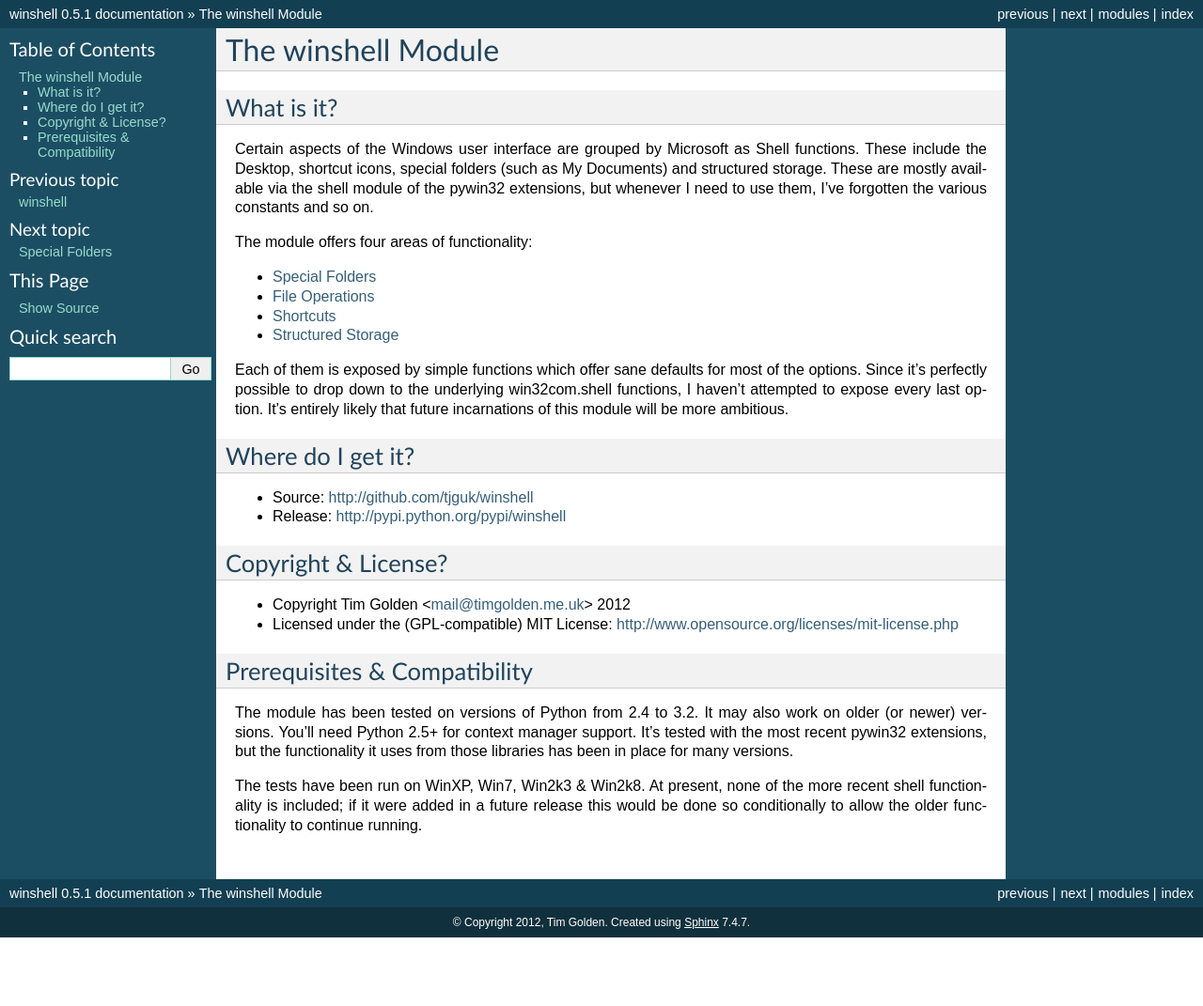
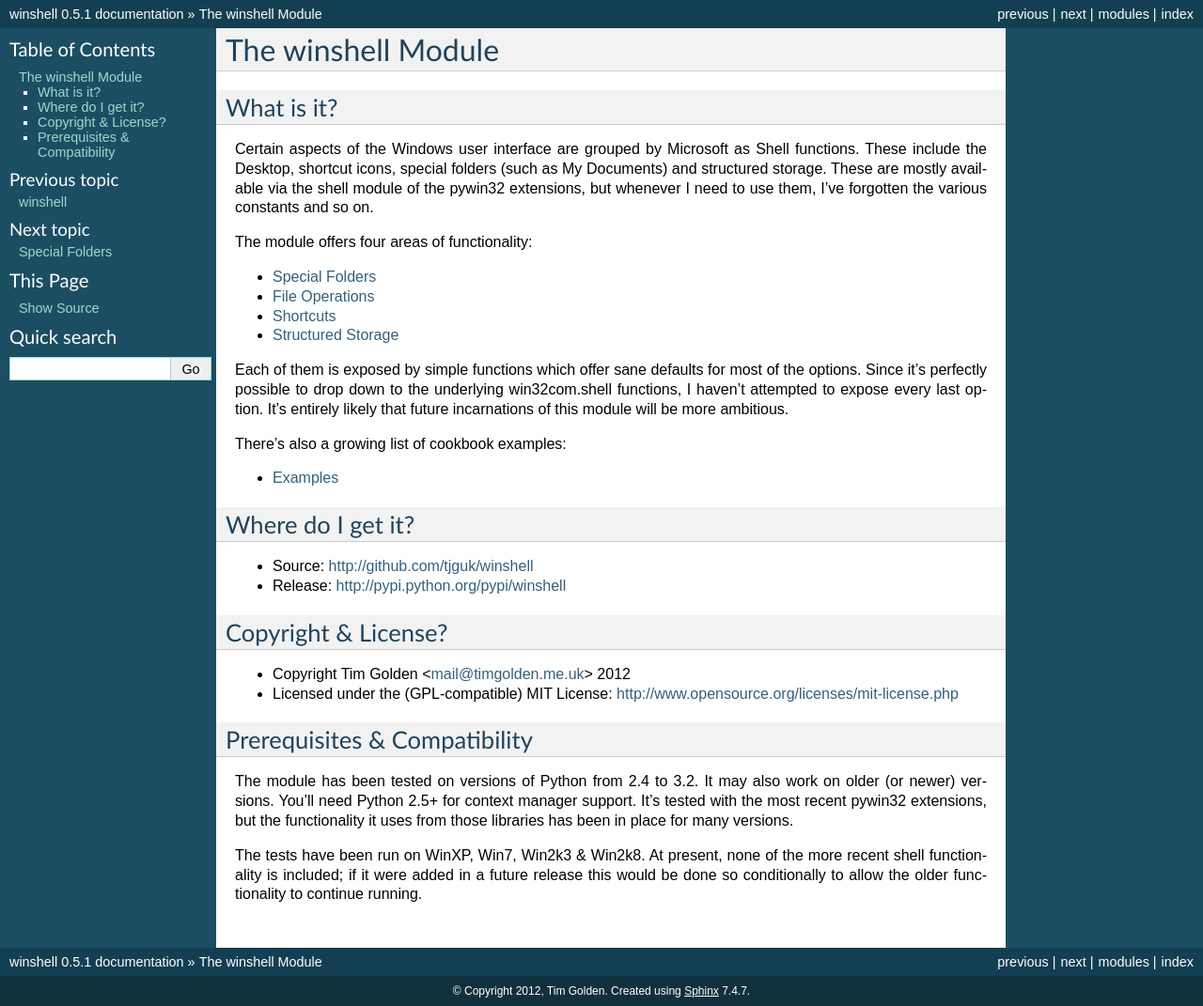
Before and after one commit to tjguk/winshell, a Sphinx documentation site: the page built from docs/index.rst, in a window 1280 px wide. Shown: the whole page at 94% size. Built offline with Sphinx 7.4.7, drawn with Linux system fonts in a browser that asks for light colours; before the commit the page ends 998 px from its top, so only the background shows below that.

Commit message:
Put a direct link to the Cookbook on the front page (issue #2)

```diff
--- a/docs/cookbook.rst
+++ b/docs/cookbook.rst
@@ -1,6 +1,6 @@
 .. _cookbook:
 
-Cookbook
+Examples
 ========
 
 ..  toctree::
--- a/docs/index.rst
+++ b/docs/index.rst
@@ -23,6 +23,10 @@
 the underlying win32com.shell functions, I haven't attempted to expose
 every last option. It's entirely likely that future incarnations of this
 module will be more ambitious.
+
+There's also a growing list of cookbook examples:
+
+* :doc:`cookbook`
 
 
 Where do I get it?
```
